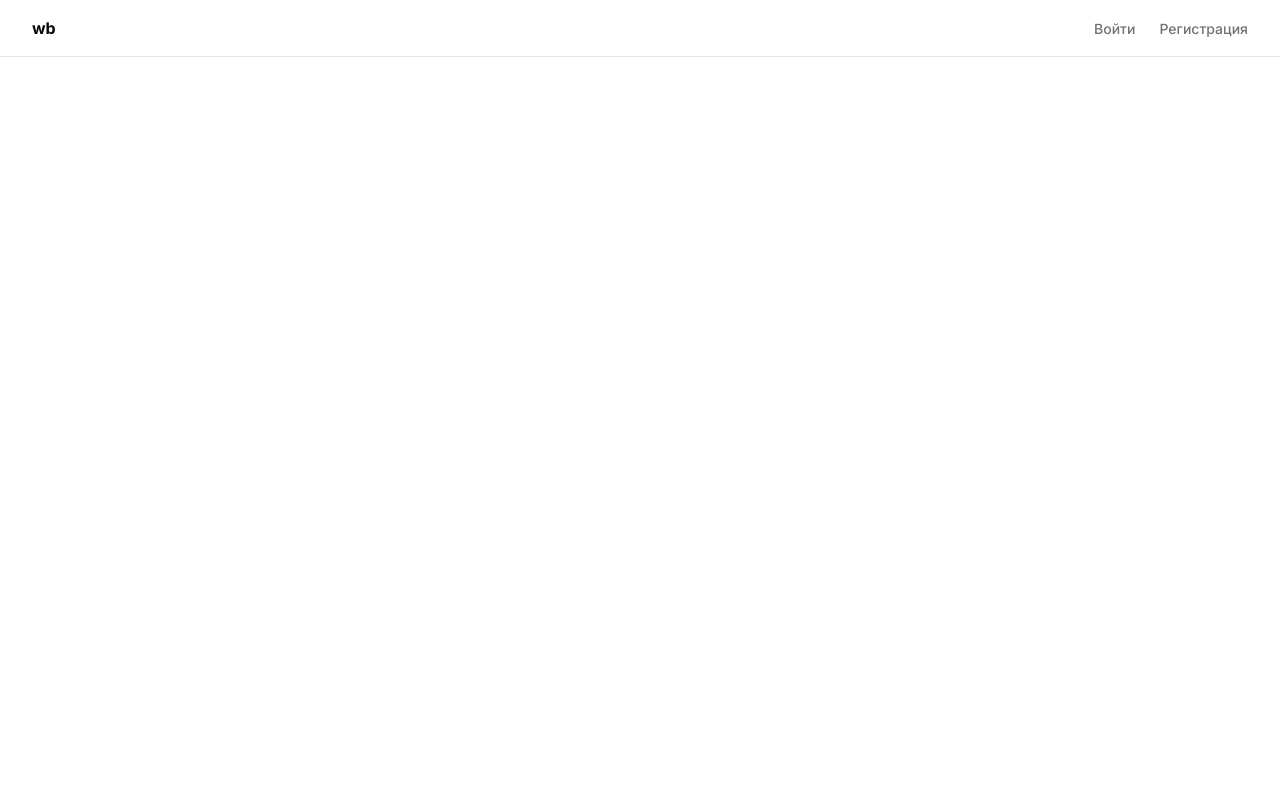
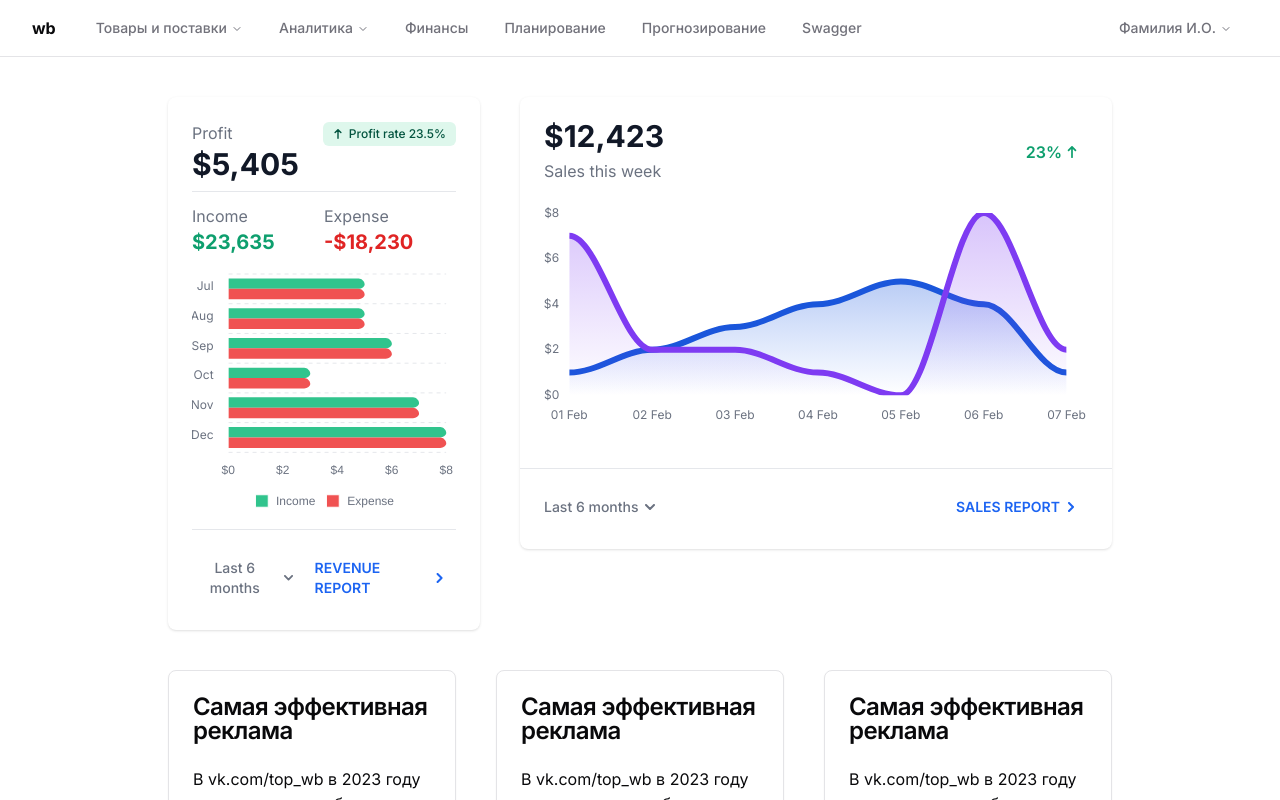
Before and after one commit to horse18leet/mp_system, a Next.js app in the folder frontend/mp_front/: page / in a window 1280 px wide. Before the commit this address had no page. Shown: the top 800 px of the page. Built offline with nearby package versions, Linux system fonts and the light colour scheme.

Commit message:
add: chart states, functions and some stuff

```diff
--- a/frontend/mp_front/components/BarChart/BarChart.tsx
+++ b/frontend/mp_front/components/BarChart/BarChart.tsx
@@ -1,8 +1,9 @@
 "use client";
 
-import React, {useEffect, useRef} from 'react';
+import React, {useEffect, useRef, useState} from 'react';
+import Cookies from "js-cookie";
 import ApexCharts from 'apexcharts';
-
+import { chartListOptions } from '@/constants/chartConstants';
 interface BarChartProps {
   title: string;
   greenData: Array<number>;
@@ -11,9 +12,11 @@ interface BarChartProps {
 
 const BarChart: React.FC<BarChartProps> = ({title, greenData, redData}) => {
     const barChartRef = useRef<HTMLDivElement>(null);
+    const [selectedOption, setSelectedOption] = useState(Cookies.get("barChartOption") || "Last 6 months");
+    const [isListOpen, setIsListOpen] = useState(false);
 
     useEffect(() => {
-        if (barChartRef.current && typeof ApexCharts !== 'undefined') {
+        if (barChartRef.current && typeof ApexCharts !== "undefined") {
             barChartRef.current.innerHTML = '';
             const options = {
                 series: [
@@ -115,8 +118,18 @@ const BarChart: React.FC<BarChartProps> = ({title, greenData, redData}) => {
 
     }, []);
 
+    const handleListClick = () => {
+        isListOpen ? setIsListOpen(false) : setIsListOpen(true);
+    };
+
+    const handleOptionCLick = (evt: any) => {
+        setSelectedOption(evt.target.textContent);
+        Cookies.set("barChartOption", evt.target.textContent, { expires: 2 }); //добавление выбранной опции в localStorage, чтобы при перезагрузке страницы, опция сохранялась
+        setIsListOpen(false);
+    };
+
     return (
-    <div className="w-full bg-white rounded-lg shadow dark:bg-gray-800 p-4 md:p-6">
+        <div className="w-full bg-white rounded-lg shadow dark:bg-gray-800 p-4 md:p-6 relative">
             <div className="flex justify-between border-gray-200 border-b dark:border-gray-700 pb-3">
                 <dl>
                     <dt className="text-base font-normal text-gray-500 dark:text-gray-400 pb-1">Profit</dt>
@@ -148,28 +161,28 @@ const BarChart: React.FC<BarChartProps> = ({title, greenData, redData}) => {
                     <div className="flex justify-between items-center pt-5">
                         <button
                             id="dropdownDefaultButton"
-                        data-dropdown-toggle="lastDaysdropdown"
-                        data-dropdown-placement="bottom"
                             className="text-sm font-medium text-gray-500 dark:text-gray-400 hover:text-gray-900 text-center inline-flex items-center dark:hover:text-white"
-                        type="button">
-                        Last 6 months
+                            type="button"
+                            onClick={handleListClick}>
+                            {selectedOption}
                             <svg className="w-2.5 m-2.5 ms-1.5" aria-hidden="true" xmlns="http://www.w3.org/2000/svg" fill="none" viewBox="0 0 10 6">
                                 <path stroke="currentColor" stroke-linecap="round" stroke-linejoin="round" stroke-width="2" d="m1 1 4 4 4-4"/>
                             </svg>
                         </button>
-                    <div id="lastDaysdropdown" className="z-10 hidden bg-white divide-y divide-gray-100 rounded-lg shadow w-44 dark:bg-gray-700">
+                        {isListOpen ?
+                            <div id="lastDaysdropdownBar" className="z-10 bg-white divide-y divide-gray-100 rounded-lg shadow w-44 dark:bg-gray-700 absolute left-[-10px] bottom-[50px]">
                                 <ul className="py-2 text-sm text-gray-700 dark:text-gray-200" aria-labelledby="dropdownDefaultButton">
-                            <li>
-                                <a href="#" className="block px-4 py-2 hover:bg-gray-100 dark:hover:bg-gray-600 dark:hover:text-white">Yesterday</a>
+                                    {chartListOptions.map((option) => {
+                                        return (
+                                            <li key={option} onClick={handleOptionCLick}>
+                                                <p className="block px-4 py-2 hover:bg-gray-100 dark:hover:bg-gray-600 dark:hover:text-white cursor-default">{option}</p>
                                             </li>
-                            <li>
-                                <a href="#" className="block px-4 py-2 hover:bg-gray-100 dark:hover:bg-gray-600 dark:hover:text-white">Today</a>
-                            </li>
-                            <li>
-                                <a href="#" className="block px-4 py-2 hover:bg-gray-100 dark:hover:bg-gray-600 dark:hover:text-white">Last 7 days</a>
-                            </li>
+                                        );
+                                    })}
                                 </ul>
                             </div>
+                        : <></>
+                        }
                         <a
                             href="#"
                             className="uppercase text-sm font-semibold inline-flex items-center rounded-lg text-blue-600 hover:text-blue-700 dark:hover:text-blue-500  hover:bg-gray-100 dark:hover:bg-gray-700 dark:focus:ring-gray-700 dark:border-gray-700 px-3 py-2">
--- a/frontend/mp_front/components/LinearChart/LinearChart.tsx
+++ b/frontend/mp_front/components/LinearChart/LinearChart.tsx
@@ -1,7 +1,9 @@
 "use client";
 
-import React, {useEffect, useRef} from 'react';
+import React, {useEffect, useRef, useState} from 'react';
+import Cookies from "js-cookie";
 import ApexCharts from 'apexcharts';
+import { chartListOptions } from '@/constants/chartConstants';
 
 interface LinearChartProps {
   title: string;
@@ -11,6 +13,9 @@ interface LinearChartProps {
 
 const LinearChart: React.FC<LinearChartProps> = ({ title, chartData1, chartData2 }) => {
     const linearChartRef = useRef<HTMLDivElement>(null);
+    const [selectedOption, setSelectedOption] = useState(Cookies.get("linearChartOption") || "Last 6 months");
+    const [isListOpen, setIsListOpen] = useState(false);
+
     useEffect(() => {
         if (linearChartRef.current && typeof ApexCharts !== 'undefined') {
             linearChartRef.current.innerHTML = '';
@@ -106,6 +111,15 @@ const LinearChart: React.FC<LinearChartProps> = ({ title, chartData1, chartData2
         }
     }, []);
 
+    const handleListClick = () => {
+        isListOpen ? setIsListOpen(false) : setIsListOpen(true);
+    };
+    const handleOptionCLick = (evt: any) => {
+        setSelectedOption(evt.target.textContent);
+        Cookies.set("linearChartOption", evt.target.textContent, { expires: 2 }); //добавление выбранной опции в localStorage, чтобы при перезагрузке страницы, опция сохранялась
+        setIsListOpen(false);
+    };
+
     return (
         <div className="w-full bg-white rounded-lg shadow dark:bg-gray-800">
             <div className="flex justify-between p-4 md:p-6 pb-0 md:pb-0">
@@ -123,31 +137,32 @@ const LinearChart: React.FC<LinearChartProps> = ({ title, chartData1, chartData2
 
             <div ref={linearChartRef} id="labels-chart" className="px-2.5"></div>
 
-            <div className="grid grid-cols-1 items-center border-gray-200 border-t dark:border-gray-700 justify-between mt-5 p-4 md:p-6 pt-0 md:pt-0">
+            <div className="grid grid-cols-1 items-center border-gray-200 border-t dark:border-gray-700 justify-between mt-5 p-4 md:p-6 pt-0 md:pt-0 relative">
                 <div className="flex justify-between items-center pt-5">
                     <button
                         id="dropdownDefaultButton"
-                        data-dropdown-toggle="lastDaysdropdown"
-                        data-dropdown-placement="bottom"
                         className="text-sm font-medium text-gray-500 dark:text-gray-400 hover:text-gray-900 text-center inline-flex items-center dark:hover:text-white"
-                        type="button">
+                        type="button"
+                        onClick={handleListClick}>
+                        {selectedOption}
                         <svg className="w-2.5 m-2.5 ms-1.5" aria-hidden="true" xmlns="http://www.w3.org/2000/svg" fill="none" viewBox="0 0 10 6">
                             <path stroke="currentColor" stroke-linecap="round" stroke-linejoin="round" stroke-width="2" d="m1 1 4 4 4-4"/>
                         </svg>
                     </button>
-                    <div id="lastDaysdropdown" className="z-10 hidden bg-white divide-y divide-gray-100 rounded-lg shadow w-44 dark:bg-gray-700">
-                        <ul className="py-2 text-sm text-gray-700 dark:text-gray-200" aria-labelledby="dropdownDefaultButton">
-                            <li>
-                                <a href="#" className="block px-4 py-2 hover:bg-gray-100 dark:hover:bg-gray-600 dark:hover:text-white">Yesterday</a>
-                            </li>
-                            <li>
-                                <a href="#" className="block px-4 py-2 hover:bg-gray-100 dark:hover:bg-gray-600 dark:hover:text-white">Today</a>
-                            </li>
-                            <li>
-                                <a href="#" className="block px-4 py-2 hover:bg-gray-100 dark:hover:bg-gray-600 dark:hover:text-white">Last 7 days</a>
-                            </li>
-                        </ul>
-                    </div>
+                    {isListOpen ?
+                            <div id="lastDaysdropdownLinear" className="z-10 bg-white divide-y divide-gray-100 rounded-lg shadow w-44 dark:bg-gray-700 absolute left-[-10px] bottom-[50px]">
+                                <ul className="py-2 text-sm text-gray-700 dark:text-gray-200" aria-labelledby="dropdownDefaultButton">
+                                    {chartListOptions.map((option) => {
+                                        return (
+                                            <li key={option} onClick={handleOptionCLick}>
+                                                <p className="block px-4 py-2 hover:bg-gray-100 dark:hover:bg-gray-600 dark:hover:text-white cursor-default">{option}</p>
+                                            </li>
+                                        );
+                                    })}
+                                </ul>
+                            </div>
+                        : <></>
+                    }
                     <a href="#" className="uppercase text-sm font-semibold inline-flex items-center rounded-lg text-blue-600 hover:text-blue-700 dark:hover:text-blue-500  hover:bg-gray-100 dark:hover:bg-gray-700 dark:focus:ring-gray-700 dark:border-gray-700 px-3 py-2">
                         Sales Report
                         <svg className="w-2.5 h-2.5 ms-1.5 rtl:rotate-180" aria-hidden="true" xmlns="http://www.w3.org/2000/svg" fill="none" viewBox="0 0 6 10">
--- a/frontend/mp_front/components/ProtectedLayout/ProtectedLayout.tsx
+++ b/frontend/mp_front/components/ProtectedLayout/ProtectedLayout.tsx
@@ -6,18 +6,18 @@ import Header from "../Header/Header";
 
 export default function ProtectedLayout({ children }: {children: React.ReactNode}) {
     //const token = Cookies.get("token");
-    const [loggedIn, setLoggedIn] = useState(false);
+    const [loggedIn, setLoggedIn] = useState(true);
     const router = useRouter();
 
-    useEffect(() => {
-        const token = Cookies.get("token");
-        if (token) {
-            setLoggedIn(true);
-        }
-        else {
-            router.push("/signin");
-        }
-    }, [loggedIn]);
+    // useEffect(() => {
+    //     const token = Cookies.get("token");
+    //     if (token) {
+    //         setLoggedIn(true);
+    //     }
+    //     else {
+    //         router.push("/signin");
+    //     }
+    // }, [loggedIn]);
 
     return (
         <>
--- /dev/null
+++ b/frontend/mp_front/constants/chartConstants.ts
@@ -0,0 +1 @@
+export const chartListOptions = ["Yesterday", "Today", "Last 7 days", "Last 30 days", "Last 90 days"];
--- a/frontend/mp_front/utils/utils.ts
+++ b/frontend/mp_front/utils/utils.ts
@@ -8,6 +8,7 @@ export async function registration(firstName: string, lastName: string, email: s
     if (response.message) {
         return { success: false, error: response.message };
     } else {
+
         await login(email, password);
         return { success: true, user: response };
     }
@@ -15,7 +16,6 @@ export async function registration(firstName: string, lastName: string, email: s
 
 export async function login(email: string, password: string) {              //вход
     const response = await auth.authorize(email, password);
-    console.log("response: ", response);
     if (response.message) {
         return { success: false, error: response.message };
 
```
Also changed, not shown: frontend/mp_front/app/settings/page.tsx (+0 -13 lines), frontend/mp_front/app/signup/page.tsx (+26 -6 lines), frontend/mp_front/components/UserProvider/UserProvider.tsx (deleted, +0 -44 lines), frontend/mp_front/contexts/CurrentUserContext.ts (deleted, +0 -15 lines), frontend/mp_front/utils/IndexedDB.ts (+13 -8 lines). Lines whose indentation alone changed are shown as unchanged.
